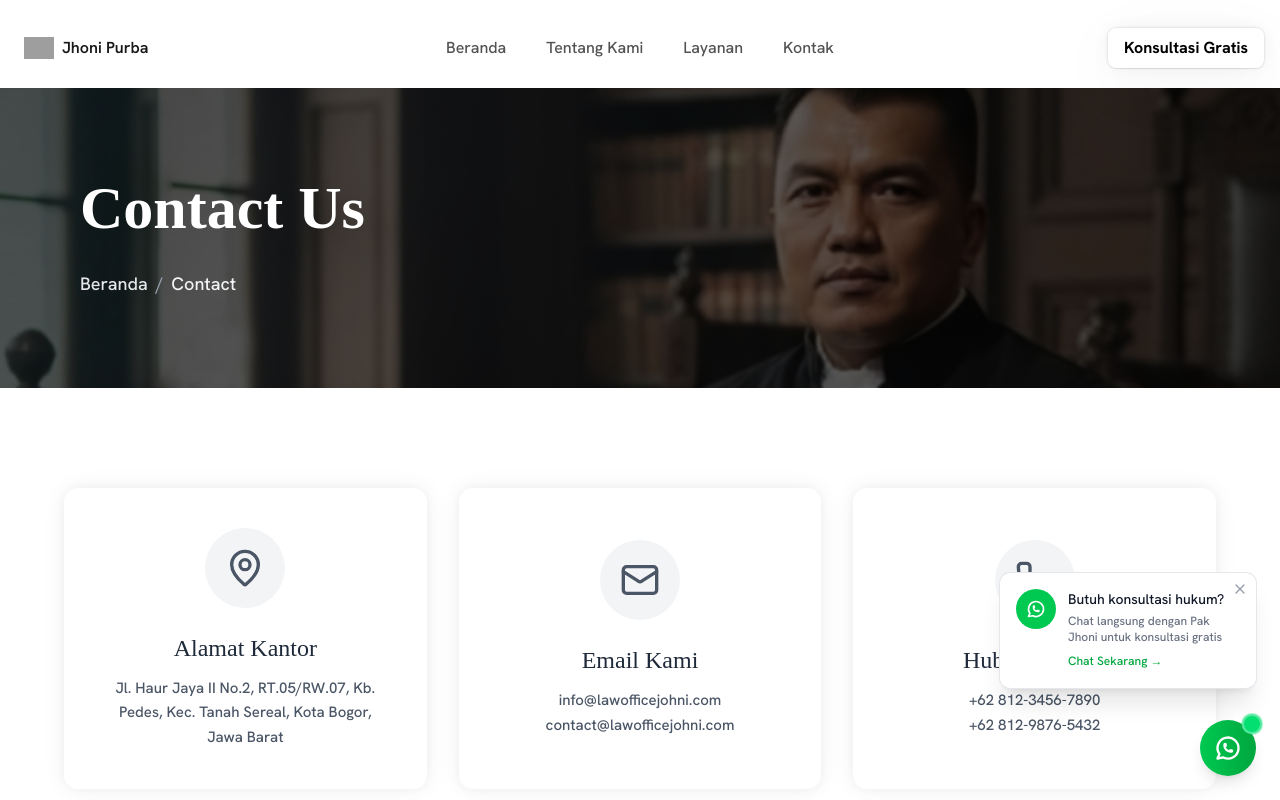
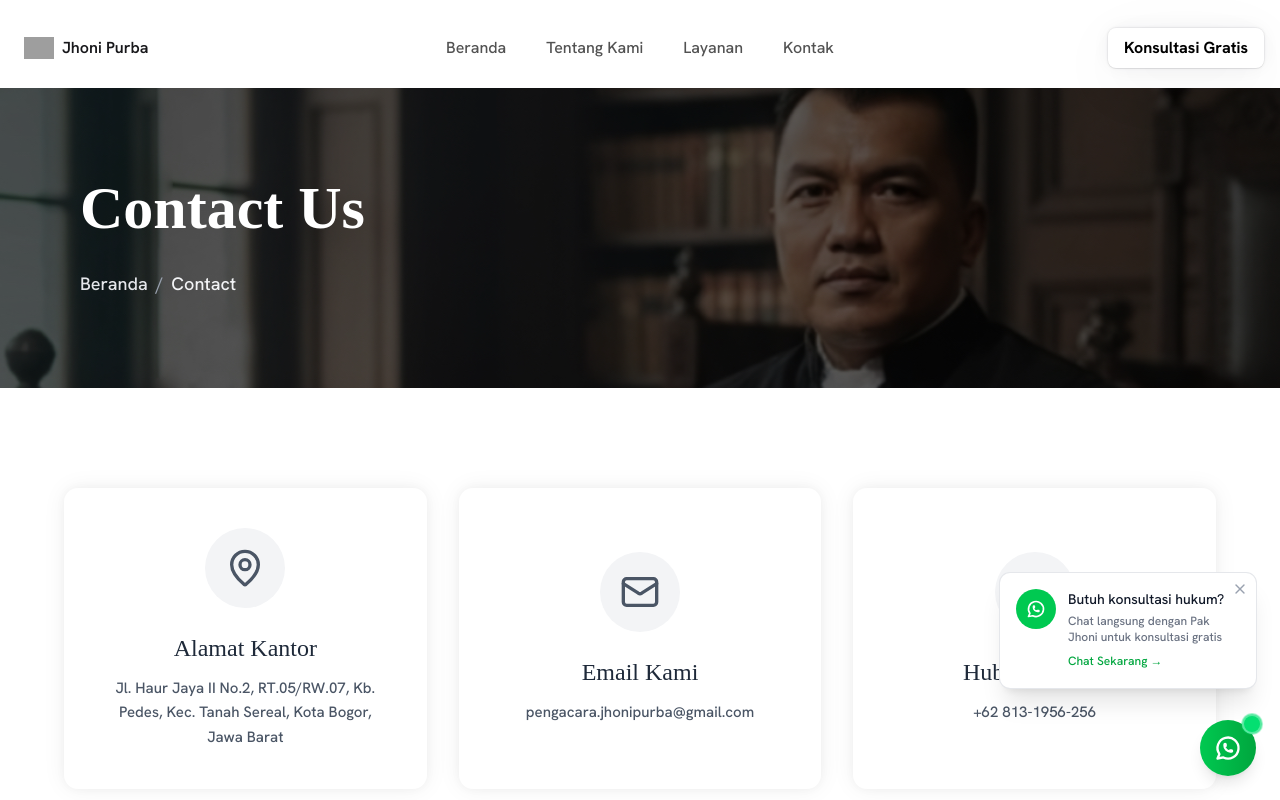
Before and after one commit to CanSaragih/lawoffice-johni, a Next.js app in the folder my-app/: page /contact in a window 1280 px wide. Shown: the top 800 px of the page. Built offline with nearby package versions, Linux system fonts and the light colour scheme; grey boxes are pictures that could not be loaded; a web font is replaced by a local one.

Commit message:
ready to production

```diff
--- a/my-app/src/components/ui/wa/openWhatsApp.tsx
+++ b/my-app/src/components/ui/wa/openWhatsApp.tsx
@@ -1,5 +1,5 @@
 const handleWhatsAppClick = () => {
-  const phoneNumber = "6285361500758";
+  const phoneNumber = "628131956256";
   const message = "Hallo Pak Jhoni, saya ingin konsultasi hukum.";
 
   const encodedMessage = encodeURIComponent(message);
--- a/my-app/src/data/contactData.tsx
+++ b/my-app/src/data/contactData.tsx
@@ -11,8 +11,7 @@ const contactData = [
     title: "Email Kami",
     desc: (
       <>
-        <p>info@lawofficejohni.com</p>
-        <p>contact@lawofficejohni.com</p>
+        <p>pengacara.jhonipurba@gmail.com</p>
       </>
     ),
   },
@@ -21,8 +20,7 @@ const contactData = [
     title: "Hubungi Kami",
     desc: (
       <>
-        <p>+62 812-3456-7890</p>
-        <p>+62 812-9876-5432</p>
+        <p>+62 813-1956-256</p>
       </>
     ),
   },
```
